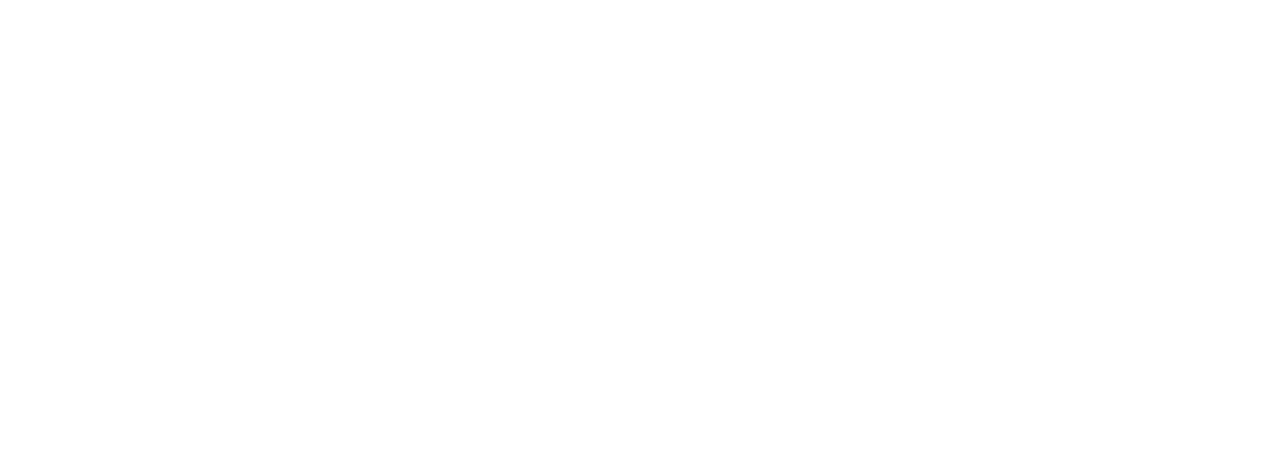
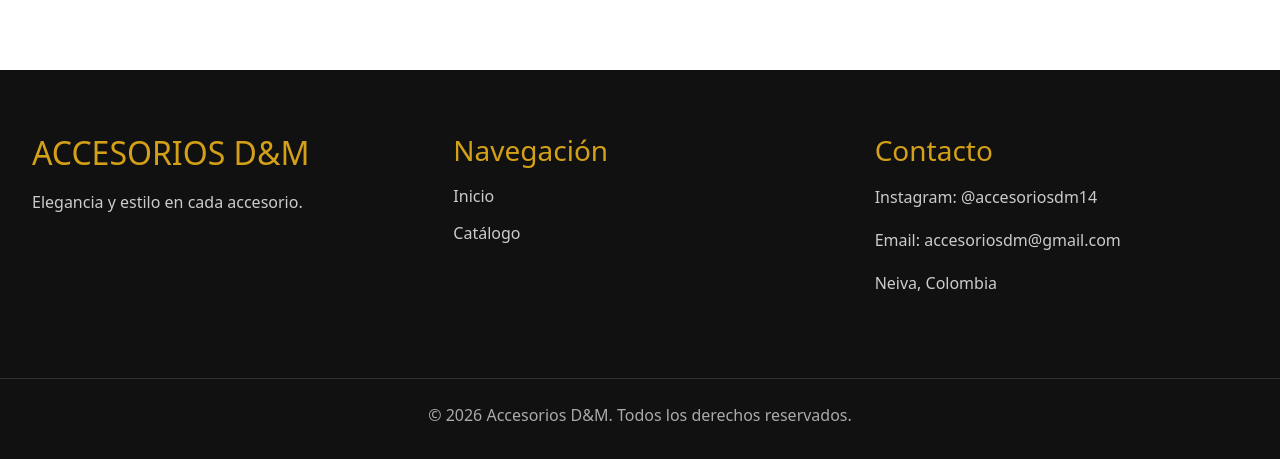
Before and after one commit to D-M-Accesorios/accesorios-dm-frontend, an Angular app: page / in a window 1280 px wide. Shown: the part 1038-1497 px from the top of the page. Before the commit the page ends 1028 px from the top, so only its background shows below. Built offline with nearby package versions, Linux system fonts and the light colour scheme; no server answers.

Commit message:
HU-DEV-DMC-FE-08-frontend-footer-ecommerce

```diff
--- a/src/app/app.component.html
+++ b/src/app/app.component.html
@@ -1 +1,2 @@
 <router-outlet></router-outlet>
+<app-footer></app-footer>
--- a/src/app/app.component.ts
+++ b/src/app/app.component.ts
@@ -1,10 +1,11 @@
 import { Component } from '@angular/core';
-import { RouterOutlet } from '@angular/router'; // Asegúrate de que esté esta línea
+import { RouterOutlet } from '@angular/router';
+import { FooterComponent } from './components/footer/footer.component';
 
 @Component({
   selector: 'app-root',
   standalone: true,
-  imports: [RouterOutlet], // Y que esté agregado aquí
+  imports: [RouterOutlet, FooterComponent],
   templateUrl: './app.component.html',
   styleUrl: './app.component.css'
 })
--- /dev/null
+++ b/src/app/components/footer/footer.component.css
@@ -0,0 +1,67 @@
+.footer {
+  background: #111;
+  color: white;
+  margin-top: 5rem;
+}
+
+.footer-container {
+  max-width: 1400px;
+  margin: 0 auto;
+
+  display: grid;
+  grid-template-columns: repeat(3, 1fr);
+
+  gap: 3rem;
+  padding: 4rem 2rem;
+}
+
+.footer-brand h2 {
+  margin: 0 0 1rem;
+  color: #d4a017;
+  font-size: 2rem;
+}
+
+.footer-brand p,
+.footer-contact p {
+  color: #ccc;
+  line-height: 1.7;
+}
+
+.footer-links,
+.footer-contact {
+  display: flex;
+  flex-direction: column;
+}
+
+.footer-links h3,
+.footer-contact h3 {
+  margin-bottom: 1rem;
+  color: #d4a017;
+}
+
+.footer-links a {
+  color: #ccc;
+  text-decoration: none;
+  margin-bottom: 0.8rem;
+  transition: 0.2s ease;
+}
+
+.footer-links a:hover {
+  color: #d4a017;
+}
+
+.footer-bottom {
+  border-top: 1px solid #333;
+  text-align: center;
+  padding: 1.5rem;
+  color: #aaa;
+}
+
+@media (max-width: 768px) {
+
+  .footer-container {
+    grid-template-columns: 1fr;
+    text-align: center;
+  }
+
+}
--- /dev/null
+++ b/src/app/components/footer/footer.component.html
@@ -0,0 +1,33 @@
+<footer class="footer">
+  <div class="footer-container">
+
+    <div class="footer-brand">
+      <h2>ACCESORIOS D&M</h2>
+      <p>
+        Elegancia y estilo en cada accesorio.
+      </p>
+    </div>
+
+    <div class="footer-links">
+      <h3>Navegación</h3>
+
+      <a href="/">Inicio</a>
+      <a href="/catalogo">Catálogo</a>
+    </div>
+
+    <div class="footer-contact">
+      <h3>Contacto</h3>
+
+      <p>Instagram: &#64;accesoriosdm14</p>
+      <p>Email: accesoriosdm&#64;gmail.com</p>
+      <p>Neiva, Colombia</p>
+    </div>
+
+  </div>
+
+  <div class="footer-bottom">
+    <p>
+      © 2026 Accesorios D&M. Todos los derechos reservados.
+    </p>
+  </div>
+</footer>
```
Also changed, not shown: src/app/components/footer/footer.component.ts (added, +13 -0 lines).
